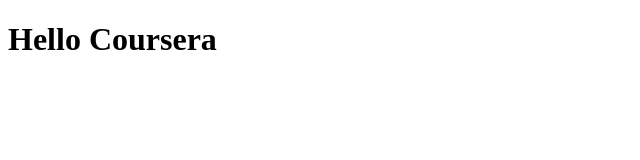
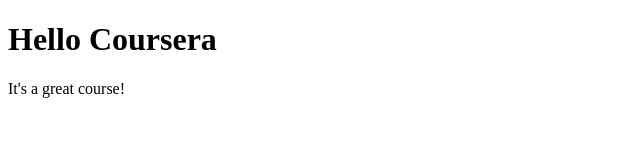
Before and after one commit to bvi-github/coursera-test, a plain HTML site: page site/index.html in a window 1280 px wide. Shown: the whole page, without its empty margins (0-640 px from the left). Drawn offline with Linux system fonts and the light colour scheme.

Commit message:
Small addition to our page's content

```diff
--- a/site/index.html
+++ b/site/index.html
@@ -5,5 +5,6 @@
 </head>
 <body>
 <h1>Hello Coursera</h1>
+<p>It's a great course!</p>
 </body>
 </html>
```
